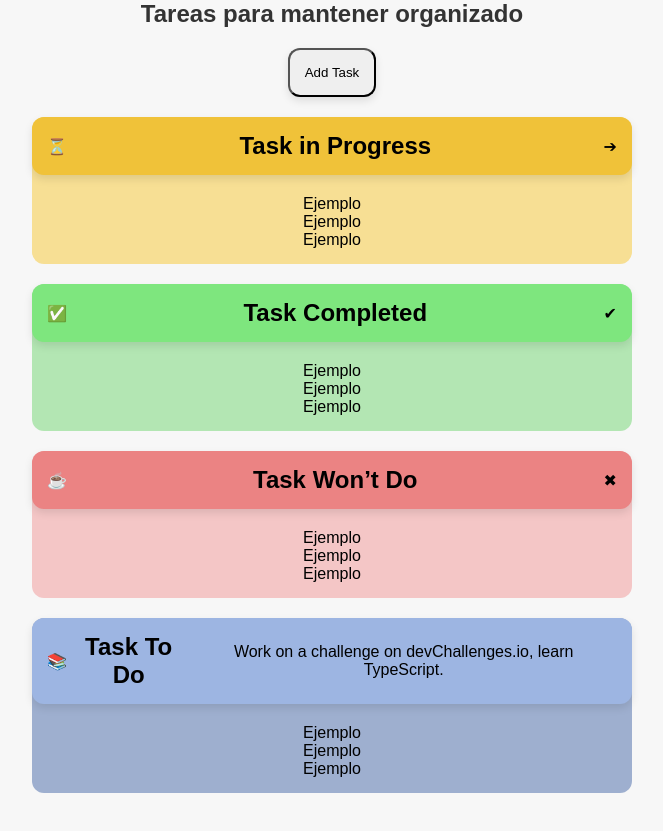
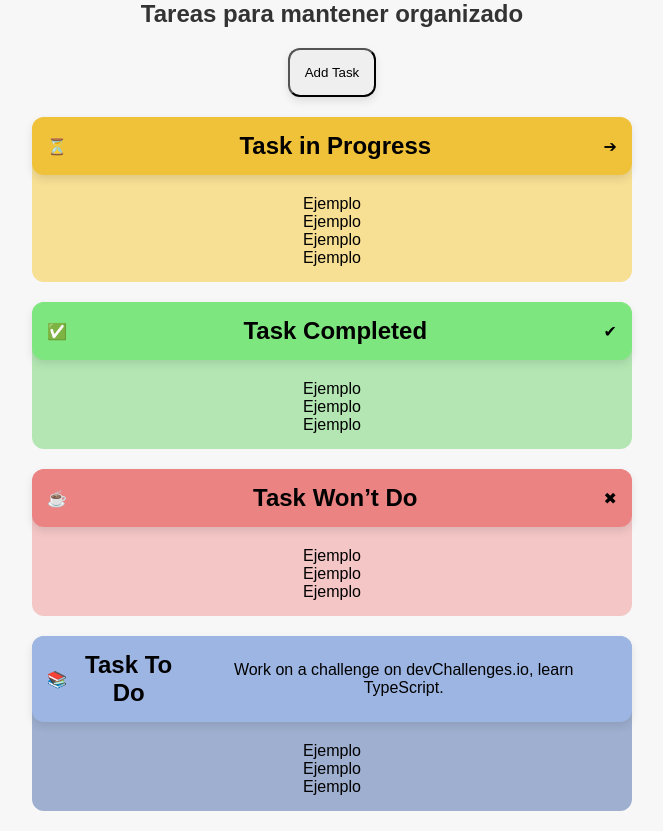
Before and after one commit to Yago-Rueda-24/ToDoWeb, a plain HTML site: page index.html in a window 1280 px wide. Both pictures are taken after a click on the button "Add Task". Shown: the whole page, without its empty margins (308-971 px from the left). Drawn offline with Linux system fonts and the light colour scheme.

Commit message:
Cambiado el codigo de javaScript Ahora añade elementos a la lista

```diff
--- a/controller.js
+++ b/controller.js
@@ -1,7 +1,10 @@
 // Obtener el botón por su ID
 const boton = document.getElementById('add');
-
 // Añadimos un evento de clic al botón
 boton.addEventListener('click', function() {
-    alert('¡Has hecho clic en el botón!');
+    const list =document.getElementById('ListInProgress');
+    const newelement= document.createElement('li');
+    newelement.textContent= 'Ejemplo';
+    list.appendChild(newelement);
+
 });
--- a/index.html
+++ b/index.html
@@ -24,7 +24,7 @@
                 <h2>Task in Progress</h2>
                 <span class="task-status">➔</span>
             </div>
-            <ul>
+            <ul id="ListInProgress">
                 <li>Ejemplo</li>
                 <li>Ejemplo</li>
                 <li>Ejemplo</li>
```
